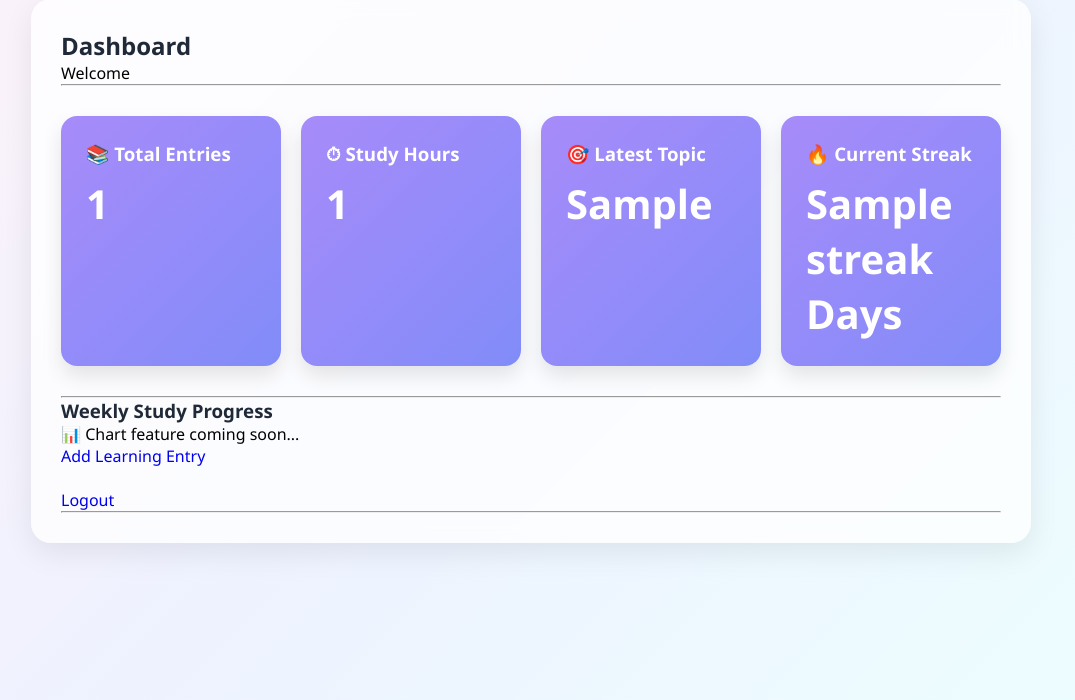
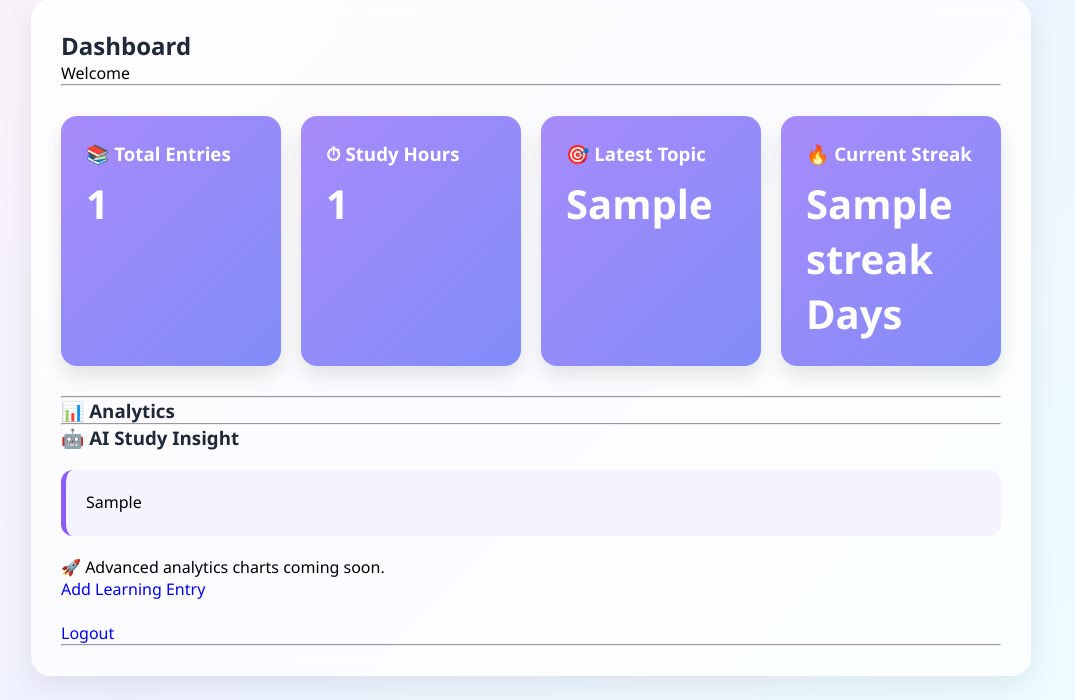
Before and after one commit to mayank200529/trackify-ai, a Flask app: template templates/dashboard.html in a window 1280 px wide. Shown: the part 120-820 px from the top of the page, without its empty margins (109-1184 px from the left). Run offline with Flask 3, Linux system fonts and the light colour scheme; the template is opened without the code that fills it: most values are stand-ins (such as "Sample title", 1, 10 or a date in 2020).

Commit message:
feat: integrate gemini ai study insights

```diff
--- a/app.py
+++ b/app.py
@@ -2,6 +2,7 @@ from flask import Flask, render_template, request, session, redirect
 from db import get_db_connection
 from werkzeug.security import generate_password_hash, check_password_hash
 from datetime import date
+from gemini_helper import get_ai_insight
 
 app = Flask(__name__)
 app.secret_key = "trackify_secret"
@@ -139,6 +140,24 @@ def dashboard():
 
     weekly_data = cursor.fetchall()
 
+    prompt = f"""
+    You are an AI placement preparation mentor.
+
+    Student data:
+    Total study entries: {total_entries}
+    Total study hours: {total_hours}
+    Latest topic studied: {latest_topic}
+    Current study streak: {streak} days
+
+    Give a short study improvement suggestion in 2-3 lines.
+    Keep it simple and motivating.
+    """
+
+    try:
+        ai_insight = get_ai_insight(prompt)
+    except:
+        ai_insight = "AI insight is currently unavailable. Keep tracking your study progress regularly."
+
     cursor.close()
     conn.close()
 
@@ -148,7 +167,8 @@ def dashboard():
         total_hours=total_hours,
         latest_topic=latest_topic,
         streak=streak,
-        weekly_data=weekly_data
+        weekly_data=weekly_data,
+        ai_insight=ai_insight
     )
 
 
--- a/static/css/style.css
+++ b/static/css/style.css
@@ -190,3 +190,21 @@ a{
 .chart-box canvas{
     max-height:300px;
 }
+
+.ai-box{
+    background: #f5f3ff;
+    padding: 20px;
+    border-left: 5px solid #8b5cf6;
+    border-radius: 12px;
+    margin: 20px 0;
+    line-height: 1.6;
+}
+
+.stat-card h1{
+    font-size:40px;
+    word-break:break-word;
+}
+
+.stat-card{
+    min-height:220px;
+}
--- a/templates/dashboard.html
+++ b/templates/dashboard.html
@@ -35,9 +35,17 @@
 <hr>
 
 
-<h3>Weekly Study Progress</h3>
+<h3>📊 Analytics</h3>
 
-<p>📊 Chart feature coming soon...</p>
+<hr>
+
+<h3>🤖 AI Study Insight</h3>
+
+<div class="ai-box">
+    <p>{{ ai_insight }}</p>
+</div>
+
+<p>🚀 Advanced analytics charts coming soon.</p>
 
 <a href="/learning">Add Learning Entry</a>
 
```
